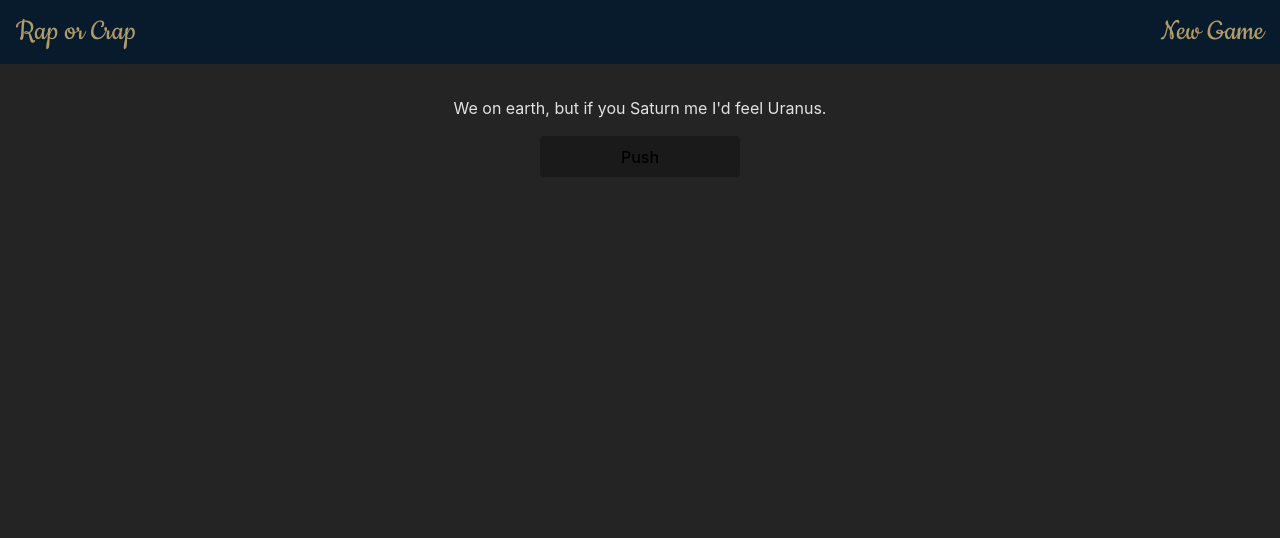
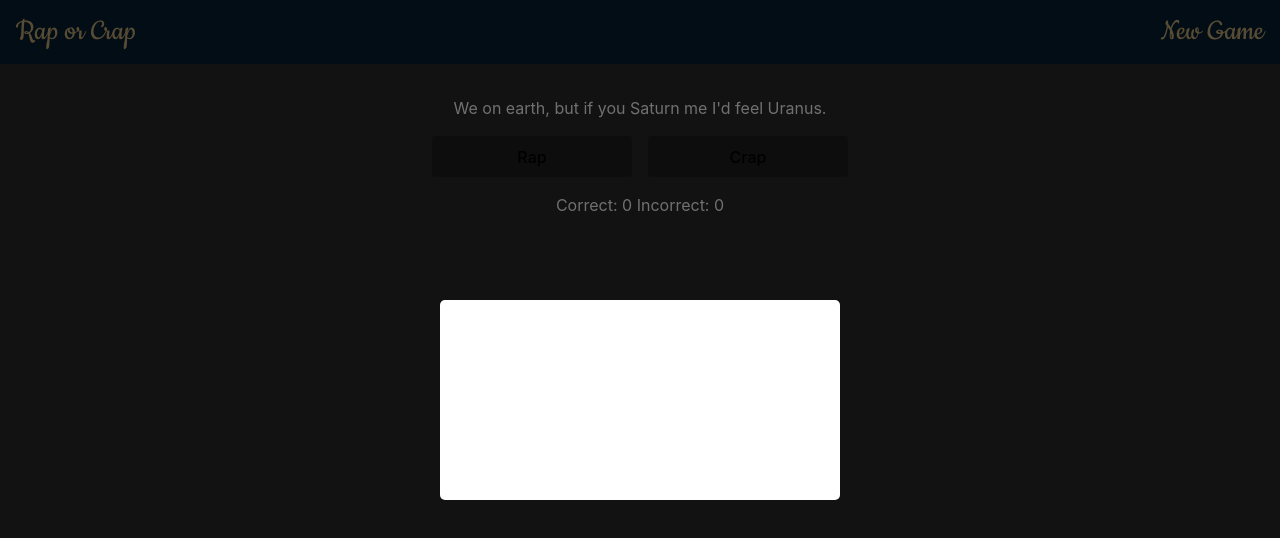
Before and after one commit to sballay8734/rap_or_crap, a React (Vite) app: page /casual in a window 1280 px wide. Shown: the top 538 px of the page. Built offline with nearby package versions, Linux system fonts and the light colour scheme.

Commit message:
Pre-refactor (things may break temporarily)

```diff
--- a/index.html
+++ b/index.html
@@ -11,6 +11,7 @@
 
 <body>
   <div id="root"></div>
+  <div class="modal-container"></div>
   <script type="module" src="/src/main.jsx"></script>
 </body>
 
--- /dev/null
+++ b/src/components/ResultModal/ResultModal.jsx
@@ -0,0 +1,12 @@
+import "./result-modal.scss"
+
+function ResultModal({ lyric, answer }) {
+  return (
+    <>
+      <div className="opacity-layer"></div>
+      <div className="modal-content"></div>
+    </>
+  )
+}
+
+export default ResultModal
--- /dev/null
+++ b/src/components/ResultModal/result-modal.scss
@@ -0,0 +1,28 @@
+.modal-container {
+  position: fixed;
+  top: 0;
+  left: 0;
+  z-index: -1;
+  width: 100vw;
+  height: 100vh;
+}
+
+.opacity-layer {
+  position: absolute;
+  top: 0;
+  left: 0;
+  height: 100vh;
+  width: 100vw;
+  background-color: black;
+  opacity: 0.5;
+}
+.modal-content {
+  background-color: white;
+  height: 200px;
+  width: 400px;
+  border-radius: 5px;
+  position: absolute;
+  top: 50%;
+  left: 50%;
+  transform: translate(-50%, -50%);
+}
--- a/src/pages/Casual/Casual.jsx
+++ b/src/pages/Casual/Casual.jsx
@@ -2,12 +2,15 @@ import "./casual.scss"
 // import { LyricsContext } from "../../context/LyricsContext"
 import { useEffect, useState } from "react"
 import lyrics from "../../data/lyrics"
+import ResultModal from "../../components/ResultModal/ResultModal"
+import { createPortal } from "react-dom"
 
 function Casual() {
   const [currentLyric, setCurrentLyric] = useState("")
-  // const [correctAnswers, setCorrectAnswers] = useState(0)
-  // const [incorrectAnswers, setIncorrectAnswers] = useState(0)
+  const [correctAnswers, setCorrectAnswers] = useState(0)
+  const [incorrectAnswers, setIncorrectAnswers] = useState(0)
   const [noAvailableLyrics, setNoAvailableLyrics] = useState(false)
+  const [modalIsShown, setModalIsShown] = useState(false)
 
   function pushToLocaleStorage(currentLyric) {
     let usedLyrics = JSON.parse(localStorage.getItem("usedLyrics"))
@@ -29,10 +32,22 @@ function Casual() {
     handleInitialLoad()
   }
 
-  function handleAnswerSelect(currentLyric) {
+  function handleAnswerSelect(currentLyric, answer) {
     pushToLocaleStorage(currentLyric)
-    // show result modal
 
+    // modal logic
+    let currentLyricObject = lyrics.filter((l) => l.lyric === currentLyric)
+    if (currentLyricObject[0].rap === answer) {
+      setCorrectAnswers((prev) => prev + 1)
+      // show modal
+      console.log("You got it right", answer, currentLyricObject[0].rap)
+    } else {
+      setIncorrectAnswers((prev) => prev + 1)
+      // show modal
+      console.log("WRONG", answer, currentLyricObject[0].rap)
+    }
+
+    // update available lyrics
     let availableLyrics = lyrics.filter(
       (item) =>
         !JSON.parse(localStorage.getItem("usedLyrics")).includes(item.lyric)
@@ -77,8 +92,32 @@ function Casual() {
 
   return (
     <div className="test">
-      {currentLyric}
-      <button onClick={() => handleAnswerSelect(currentLyric)}>Push</button>
+      <div className="lyric">{currentLyric}</div>
+      <div className="answer-buttons">
+        <button
+          onClick={() => handleAnswerSelect(currentLyric, true)}
+          className="rap btn"
+        >
+          Rap
+        </button>
+        <button
+          onClick={() => handleAnswerSelect(currentLyric, false)}
+          className="crap btn"
+        >
+          Crap
+        </button>
+      </div>
+      <div className="scoreboard">
+        Correct: {correctAnswers} Incorrect: {incorrectAnswers}
+      </div>
+      <ResultModal />
+      {modalIsShown
+        ? createPortal(
+            <ResultModal />,
+            document.querySelector(".modal-container")
+          )
+        : ""}
+
       {noAvailableLyrics ? (
         <div>
           <div>
--- a/src/pages/Casual/casual.scss
+++ b/src/pages/Casual/casual.scss
@@ -6,4 +6,9 @@
   button {
     width: 200px;
   }
+  .answer-buttons {
+    display: flex;
+    gap: 1rem;
+  }
+
 }
```
Also changed, not shown: todo.txt.
